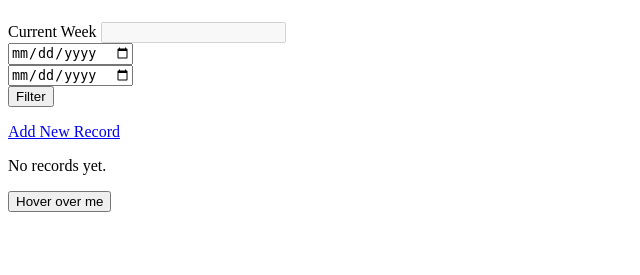
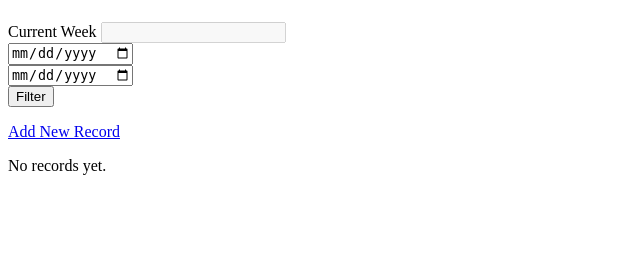
Before and after one commit to KikeVen/crap_app, a Flask app: template templates/partials/member_records.html in a window 1280 px wide. Shown: the part 25-300 px from the top of the page, without its empty margins (0-640 px from the left). Run offline with Flask 3, Linux system fonts and the light colour scheme; the template is opened without the code that fills it, so the values that code supplies are empty.

Commit message:
Remove tooltip button from member records template

```diff
--- a/templates/partials/member_records.html
+++ b/templates/partials/member_records.html
@@ -99,8 +99,5 @@
         <p>No records yet.</p>
         {% endif %}
     </div>
-    <button type="button" class="btn btn-primary" data-bs-toggle="tooltip" data-bs-placement="top" title="This is a tooltip!">
-        Hover over me
-      </button>
 
 </div>
```
